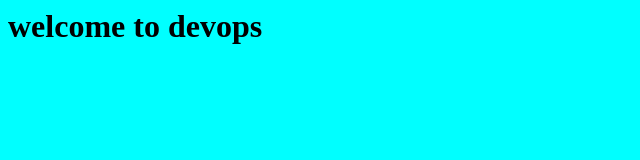
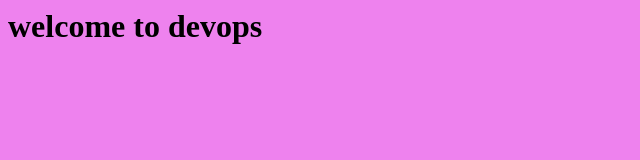
Before and after one commit to hit-ops/jenkins-master-slave, a plain HTML site: page index.html in a window 1280 px wide. Shown: the whole page, without its empty margins (0-640 px from the left). Drawn offline with Linux system fonts and the light colour scheme.

Commit message:
sixth commit

```diff
--- a/index.html
+++ b/index.html
@@ -1,3 +1,3 @@
-<body bgcolor="aqua">
+<body bgcolor="violet">
     <h1> welcome to devops </h1>
 </body>
```
